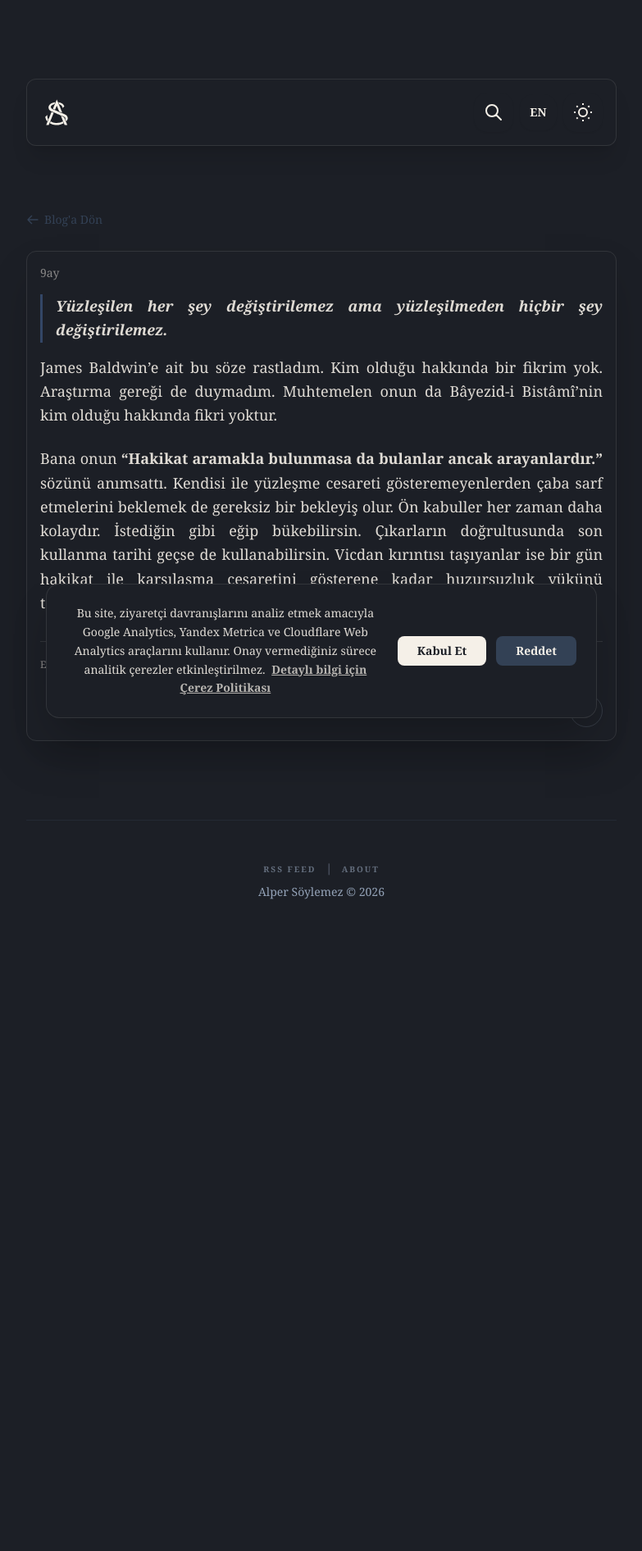
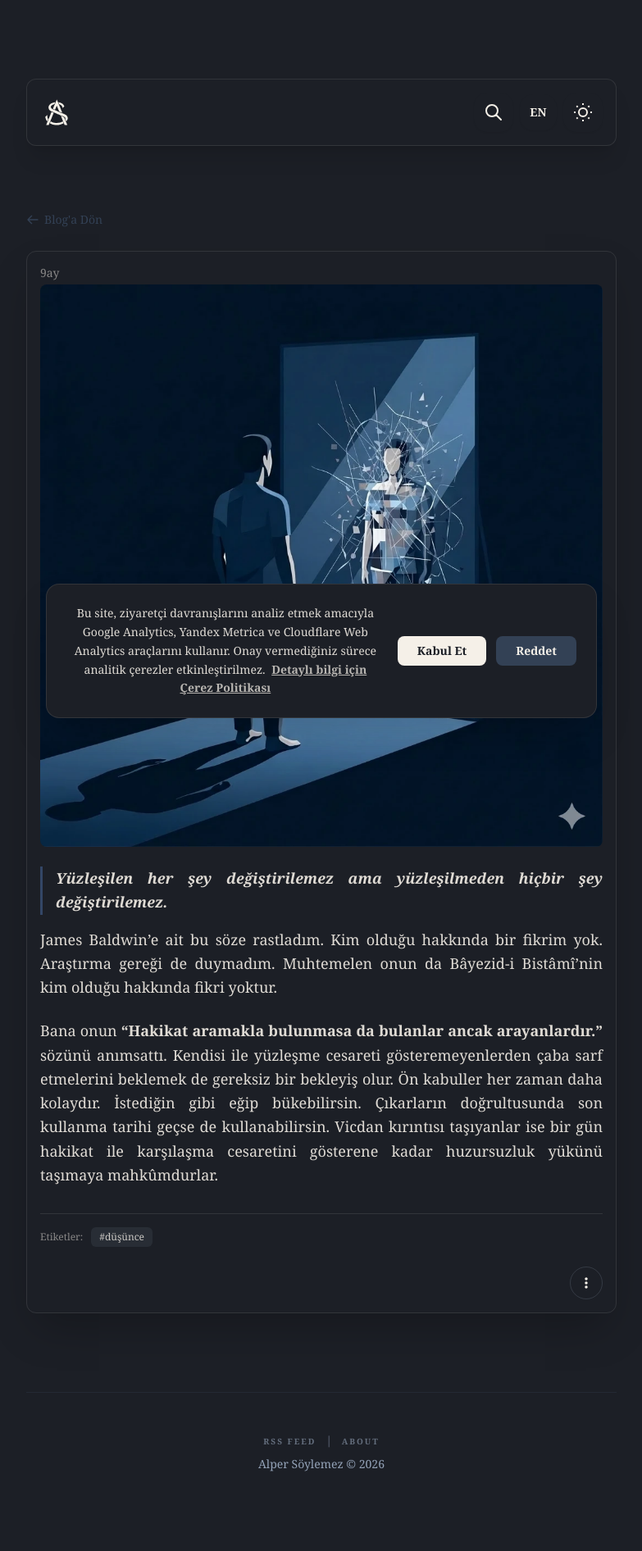
Before and after one commit to lprsylmz/jekyll-blog, a Jekyll site: the page built from _content/_articles/2026-01-29-yuzlesme.md, in a window 1280 px wide. Shown: the whole page at 82% size, without its empty margins (248-1031 px from the left). Built offline with Jekyll 4.4.1, drawn with Linux system fonts in a browser that asks for light colours; before the commit the page ends 1194 px from its top, so only the background shows below that.

Commit message:
feat: add yuzlesme article and cover image

```diff
--- a/_content/_articles/2026-01-29-yuzlesme.md
+++ b/_content/_articles/2026-01-29-yuzlesme.md
@@ -6,9 +6,11 @@ date: 2026-01-29 00:00:00
 description: "Hakikat ile yüzleşme."
 tags: ["düşünce"]
 author: "Alper Söylemez"
+image: "/assets/images/blog/yuzlesme.webp"
 is_published: true
 ---
 
+![Yüzleşme](/assets/images/blog/yuzlesme.webp)
 
 > Yüzleşilen her şey değiştirilemez ama yüzleşilmeden hiçbir şey değiştirilemez.
 
```
Also changed, not shown: assets/images/blog/yuzlesme.webp (added).
